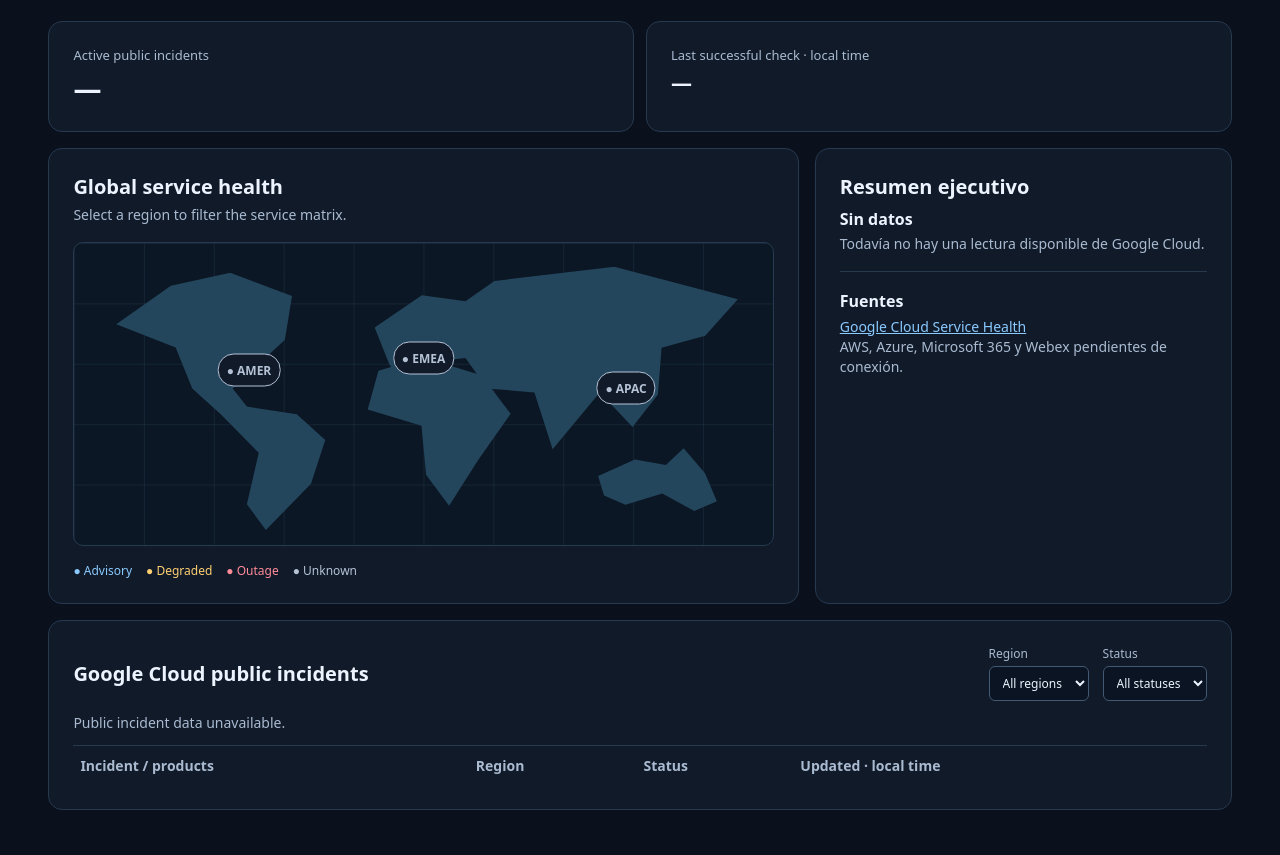
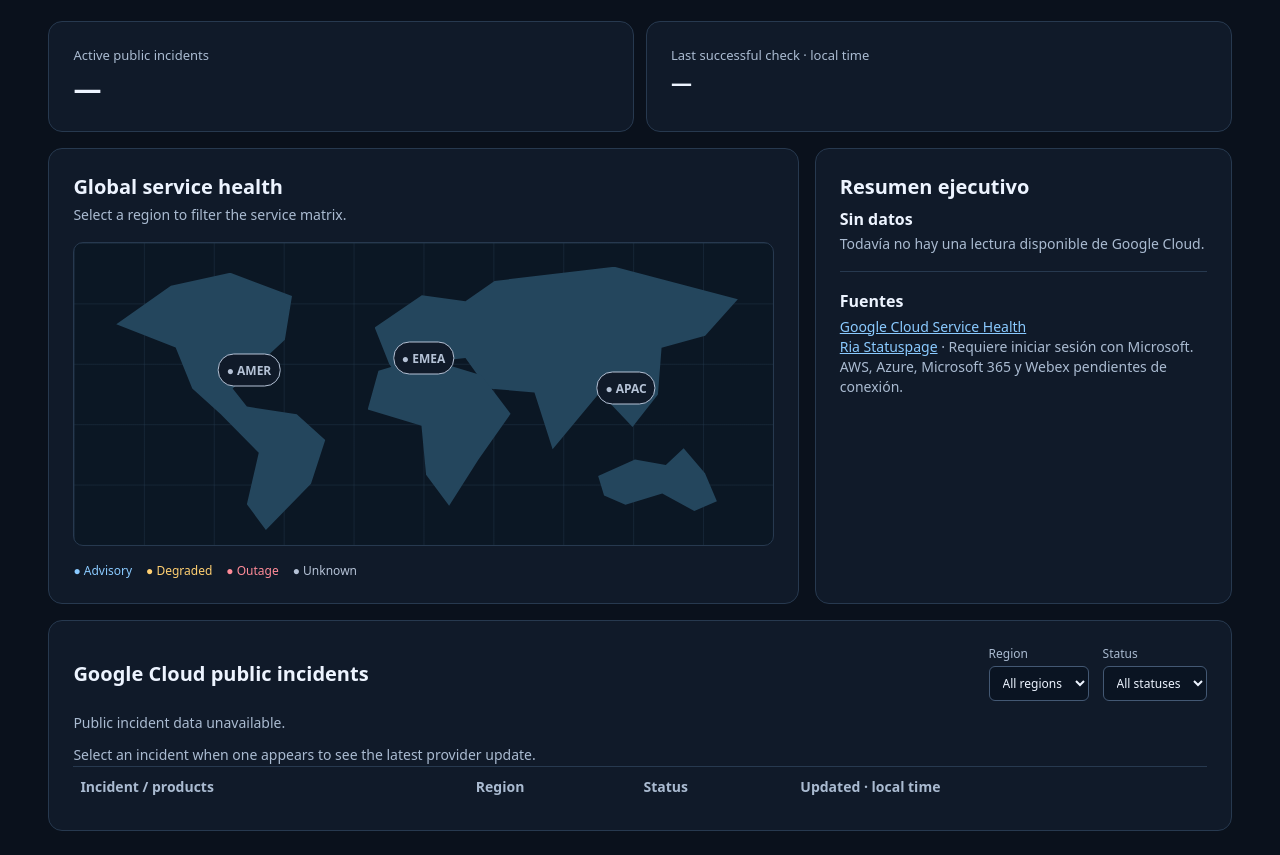
Before and after one commit to bigpockets/global-command-center, a plain HTML site: page index.html in a window 1280 px wide. Shown: the part 89-944 px from the top of the page. Before the commit the page ends 923 px from the top, so only its background shows below. Drawn offline with Linux system fonts and the light colour scheme; no server answers.

Commit message:
Add Ria Statuspage link to GCC

```diff
--- a/index.html
+++ b/index.html
@@ -36,14 +36,14 @@
 <h2 id="brief-title">Resumen ejecutivo</h2>
 <p id="feed-state" aria-live="polite">Consultando</p>
 <p class="muted" id="brief-text"></p>
-<article><h3>Fuentes</h3><p><a href="https://status.cloud.google.com/">Google Cloud Service Health</a></p><p class="unknown">AWS, Azure, Microsoft 365 y Webex pendientes de conexión.</p></article>
+<article><h3>Fuentes</h3><p><a href="https://status.cloud.google.com/">Google Cloud Service Health</a></p><p><a href="https://riainternal.statuspage.io/" target="_blank" rel="noopener noreferrer">Ria Statuspage</a> · Requiere iniciar sesión con Microsoft.</p><p class="unknown">AWS, Azure, Microsoft 365 y Webex pendientes de conexión.</p></article>
 </section>
 </div>
 <section class="panel matrix" aria-labelledby="matrix-title">
 <div class="matrix-head"><h2 id="matrix-title">Google Cloud public incidents</h2>
 <div class="filters"><label>Region<select id="region"><option value="">All regions</option></select></label>
 <label>Status<select id="status"><option value="">All statuses</option><option>Advisory</option><option>Degraded</option><option>Outage</option><option>Unknown</option></select></label></div></div>
-<p class="muted" id="result" aria-live="polite"></p>
+<p class="muted" id="result" aria-live="polite"></p><p class="muted">Select an incident when one appears to see the latest provider update.</p>
 <div class="table-wrap"><table aria-label="Public service incidents"><thead><tr><th scope="col">Incident / products</th><th scope="col">Region</th><th scope="col">Status</th><th scope="col">Updated · local time</th></tr></thead><tbody id="services"></tbody></table></div>
 </section>
 </main>
```
